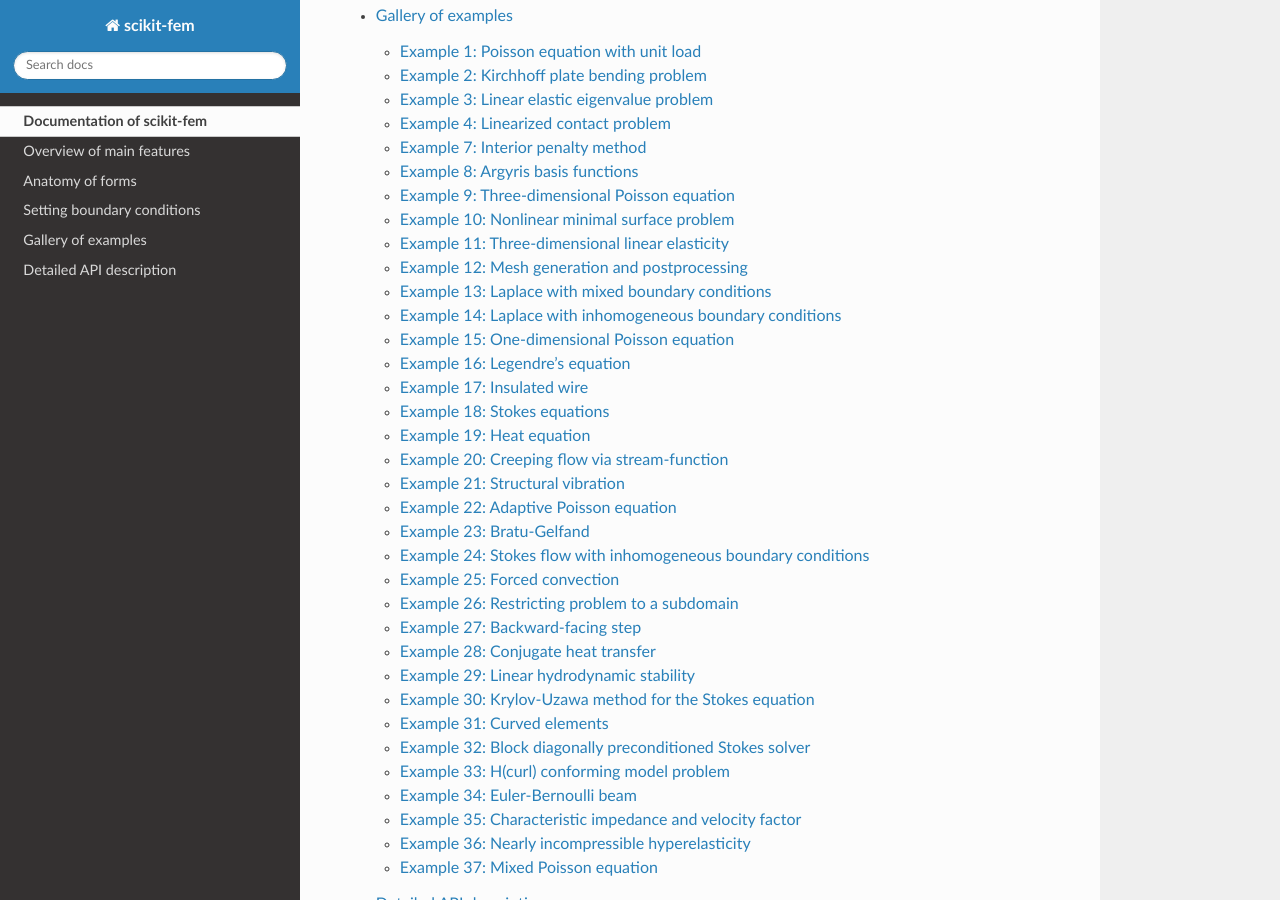
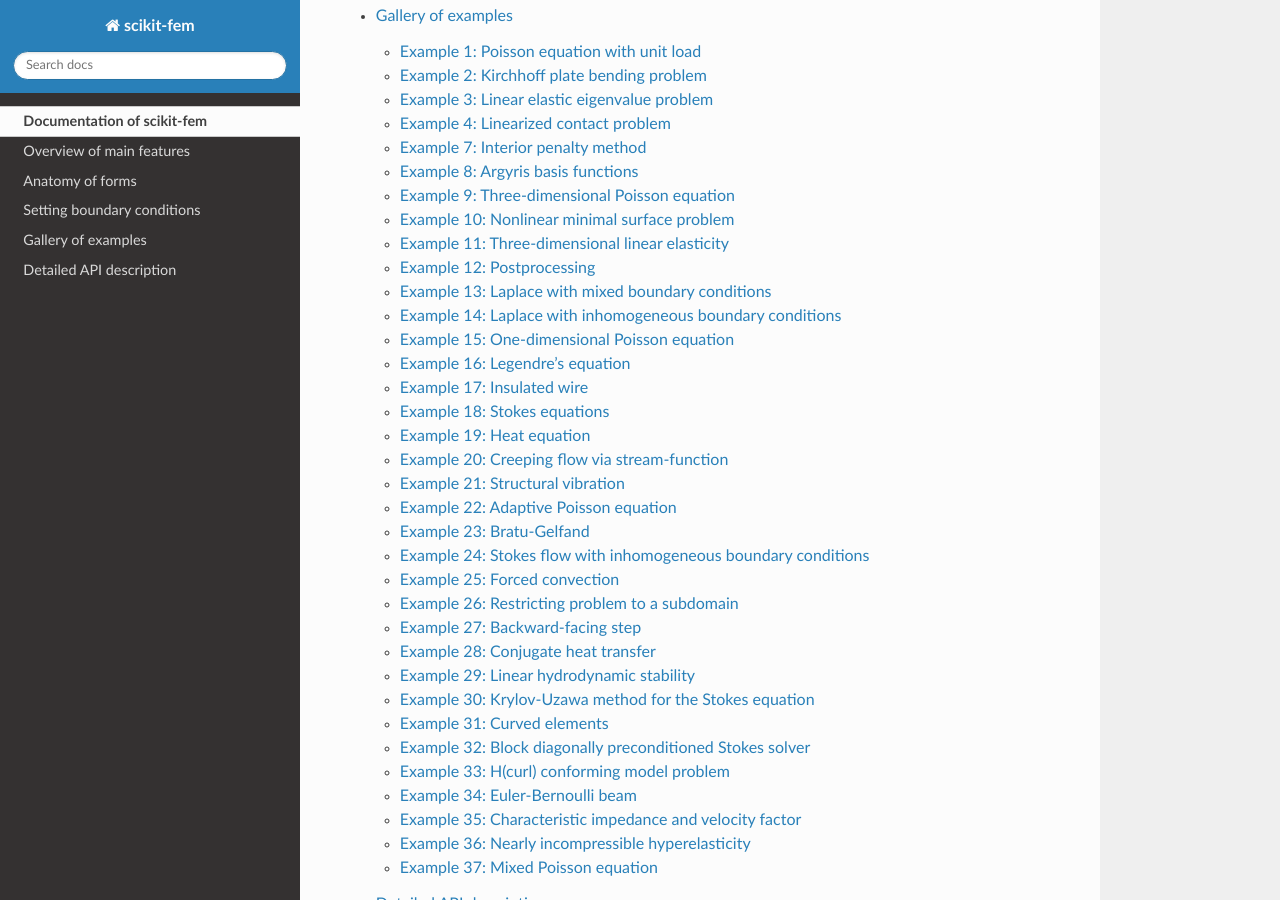
Before and after one commit to kinnala/scikit-fem, a Sphinx documentation site: the page built from docs/index.rst, in a window 1280 px wide and 900 px high, scrolled down 956 px. Built offline with Sphinx 7.4.7 and the Read the Docs theme 2.0.0, drawn with Linux system fonts in a browser that asks for light colours.

Commit message:
DOC: ex12 hasn't used an external mesher since #458

```diff
--- a/docs/listofexamples.rst
+++ b/docs/listofexamples.rst
@@ -141,11 +141,10 @@
 
 See the `source code of Example 11 <https://github.com/kinnala/scikit-fem/blob/master/docs/examples/ex11.py>`_ for more information.
 
-Example 12: Mesh generation and postprocessing
+Example 12: Postprocessing
 ==============================================
 
-This example demonstrates mesh generation using an external package and
-postprocessing the value of a functional, Boussinesq k-factor.
+This example demonstrates postprocessing the value of a functional, Boussinesq's k-factor.
 
 .. figure:: https://user-images.githubusercontent.com/973268/87686059-bee13300-c78c-11ea-9693-727f0baf0433.png
 
```
